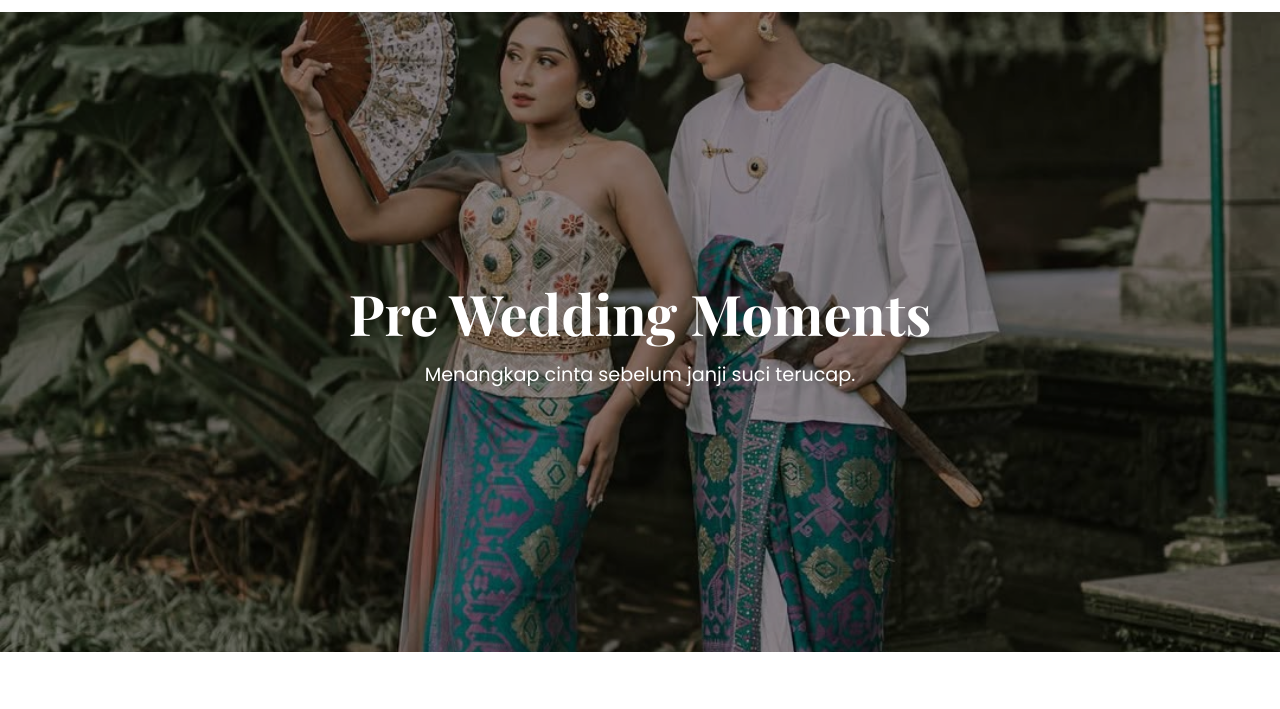
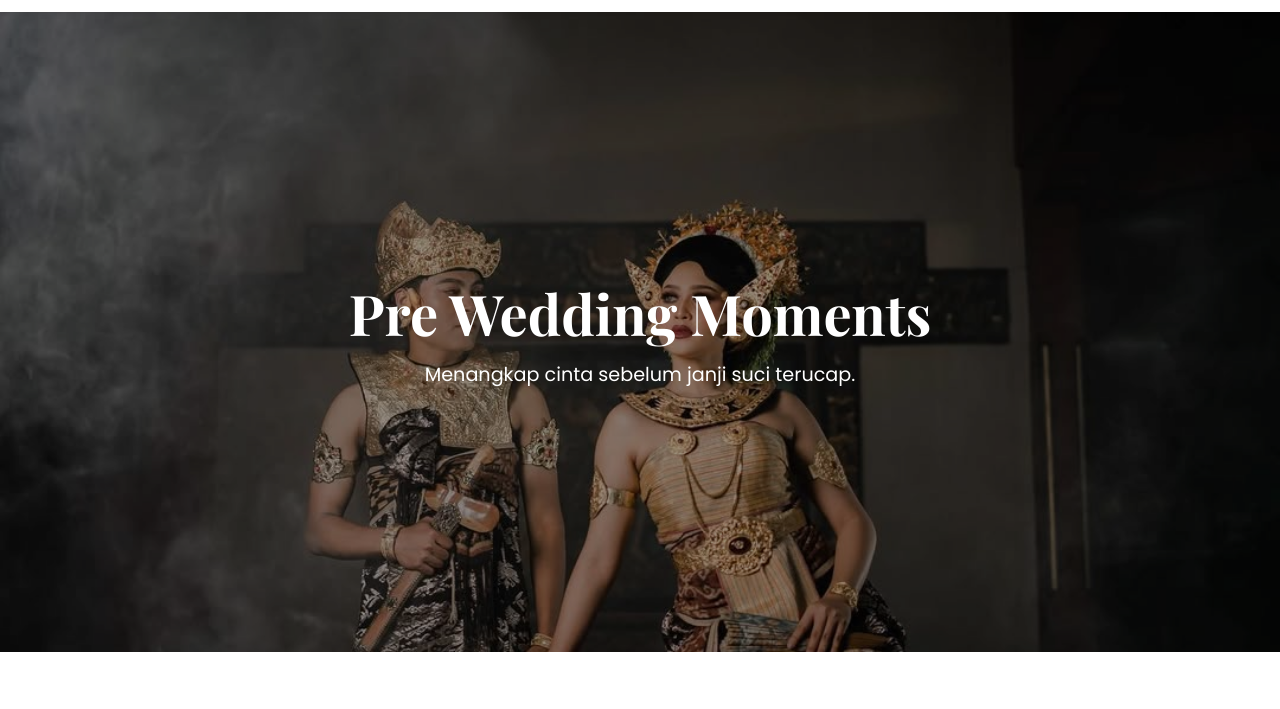
Before and after one commit to KIYJAGO/Web-Design-Project, a website: page Prewedding.html in a window 1280 px wide. Shown: the part 65-774 px from the top of the page. Drawn offline with nearby package versions, Linux system fonts and the light colour scheme.

Commit message:
Update Prewedding.html

```diff
--- a/Prewedding.html
+++ b/Prewedding.html
@@ -48,7 +48,7 @@
     }
 
     header.hero {
-      background: url('IMG/Preweding 4.jpg') center/cover no-repeat;
+      background: url('IMG/Preweding 2.jpg') center/cover no-repeat;
       height: 80vh;
       display: flex;
       align-items: center;
```
